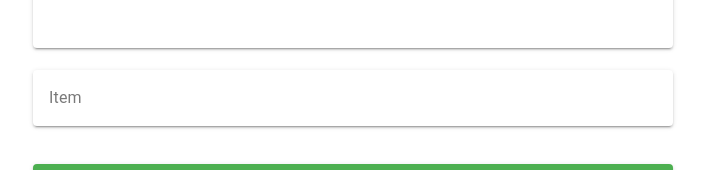
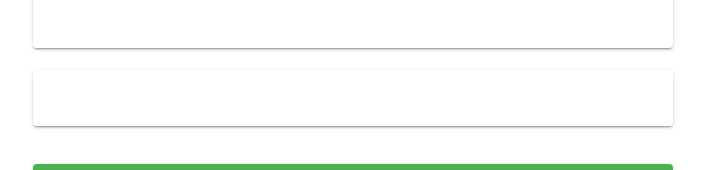
Before and after one commit to ElisandraMeyeer/controle-tarefas-frontend, a Vue app: page /cadastrar-tarefa in a window 1280 px wide. Shown: the part 178-348 px from the top of the page, without its empty margins (287-992 px from the left). Built offline with nearby package versions, Linux system fonts and the light colour scheme.

Commit message:
Ajustes no select de atribuição

```diff
--- a/src/views/CadastrarTarefa.vue
+++ b/src/views/CadastrarTarefa.vue
@@ -2,13 +2,23 @@
     <v-sheet class="mx-auto" width="50%">
 
         <v-form ref="form">
-            <v-text-field v-model="name" :rules="nameRules" label="Nome da tarefa" variant="solo"
+            <v-text-field v-model="nome" :rules="nameRules" label="Nome da tarefa" variant="solo"
                 required></v-text-field>
 
-            <v-textarea label="Descrição" variant="solo"></v-textarea>
+            <v-textarea v-model="descricao" label="Descrição" variant="solo"></v-textarea>
 
-            <v-select v-model="select" :items="items" :rules="[v => !!v || 'Item is required']" label="Item" required
-                variant="solo"></v-select>
+            <v-select
+                v-model="atribuicao"
+                :items="atribuicoes"
+                item-title="nome"
+                item-value="id"
+                label="Atribuir para:"
+                return-object
+                required variant="solo"
+                single-line
+                persistent-hint
+
+            ></v-select>
 
 
             <div class="d-flex flex-column">
@@ -60,14 +70,19 @@ export default {
                 title: 'Work',
             },
         ],
+        atribuicoes: [
+        ],
+        nome: null,
+        descricao: null,
+        atribuicao: {id: null, nome: null}
     }),
     methods: {
         cadastrar() {
             // dados a serem enviados pela solicitação POST
             let _data = {
-                title: "foo",
-                body: "bar",
-                userId: 1
+                nome: this.nome,
+                descricao: this.descricao,
+                atribuicao: this.atribuicao.id
             }
 
             fetch('http://127.0.0.1:8000/cadastrar-tarefa', {
```
